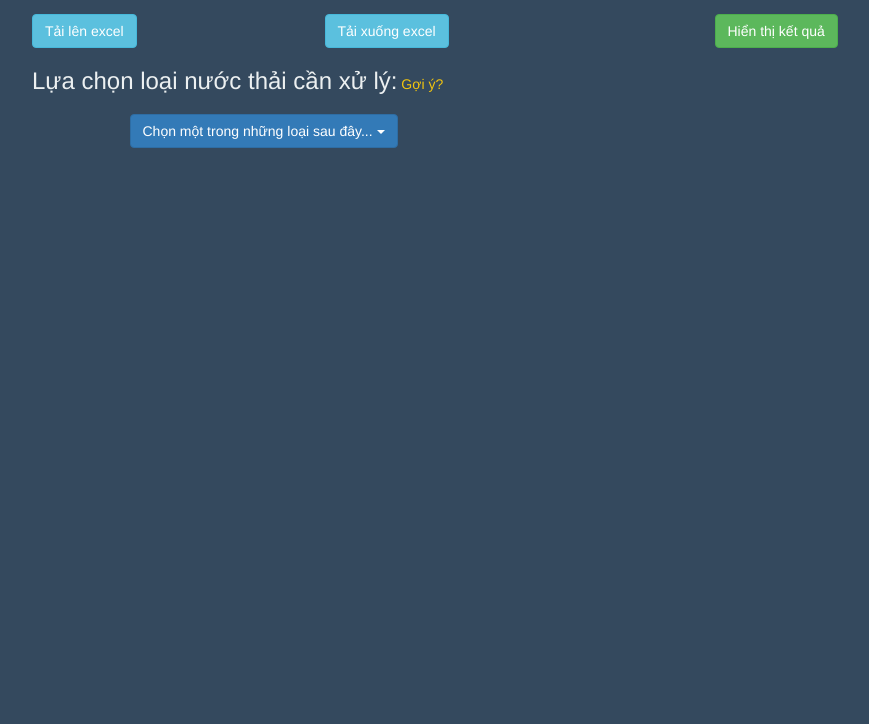
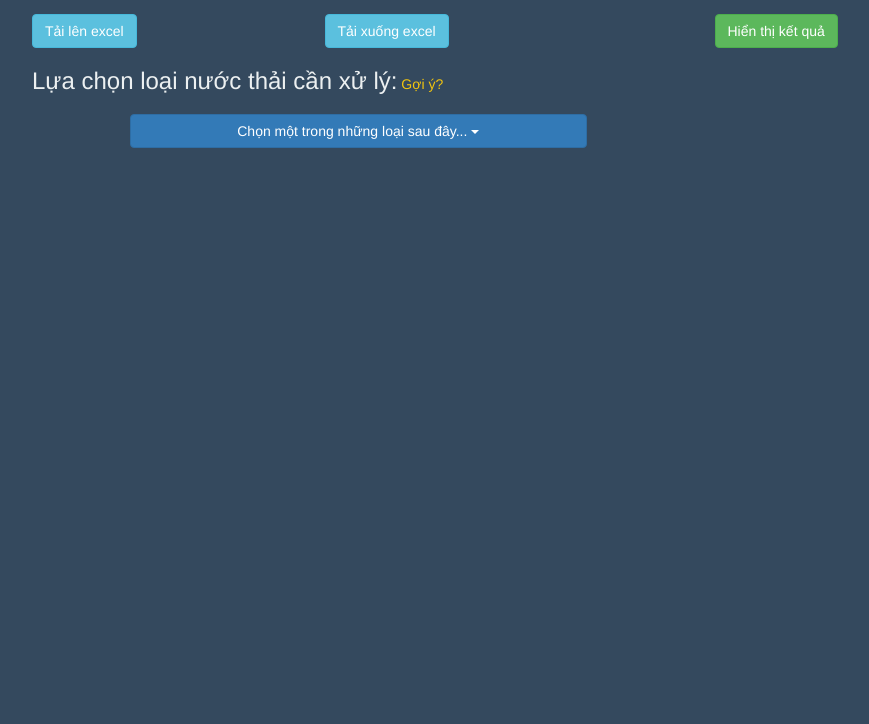
Before and after one commit to trungtinitee/wastewater_project, a plain HTML site: page index.html in a window 1280 px wide. Shown: the part 76-800 px from the top of the page, without its empty margins (38-907 px from the left). Drawn offline with nearby package versions, Linux system fonts and the light colour scheme.

Commit message:
update width for dropbtn

```diff
--- a/index.html
+++ b/index.html
@@ -40,10 +40,10 @@
             </div>
             <div class="row">
                 <div class="col-sm-1"></div>
-                <div class="col-sm-11">
+                <div class="col-sm-5">
                     <br>
                     <div class="dropdown dropright">
-                        <button class="btn btn-primary dropdown-toggle" type="button" data-toggle="dropdown">
+                        <button class="btn btn-primary dropdown-toggle" type="button" data-toggle="dropdown" style="width: 100%">
                         <span id="selected-chooseTypeOfWasteWater">Chọn một trong những loại sau đây...</span>
                         <span class="caret"></span></button>
                         <ul class="dropdown-menu" id="dropdown-menu-chooseTypeOfWasteWater">
```
